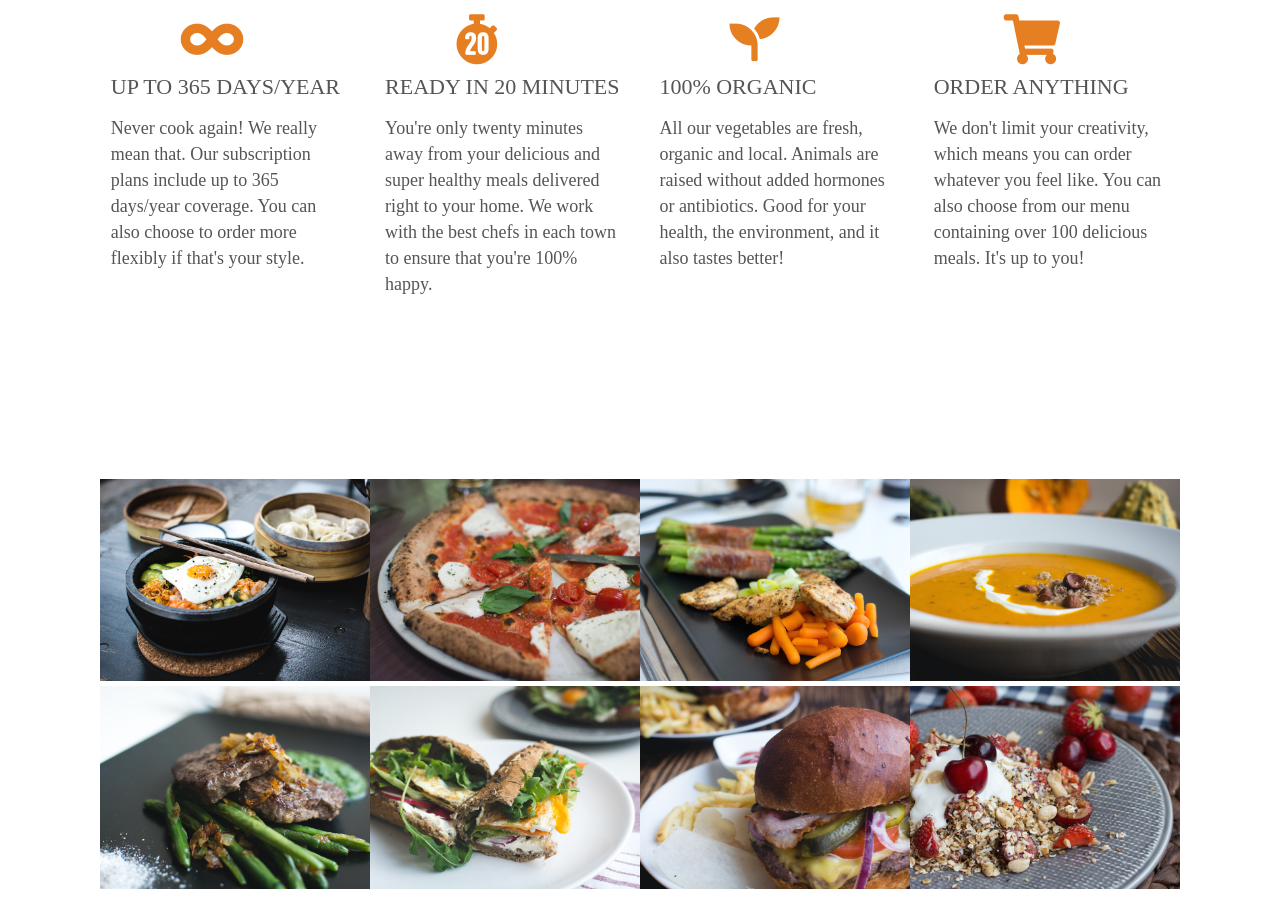
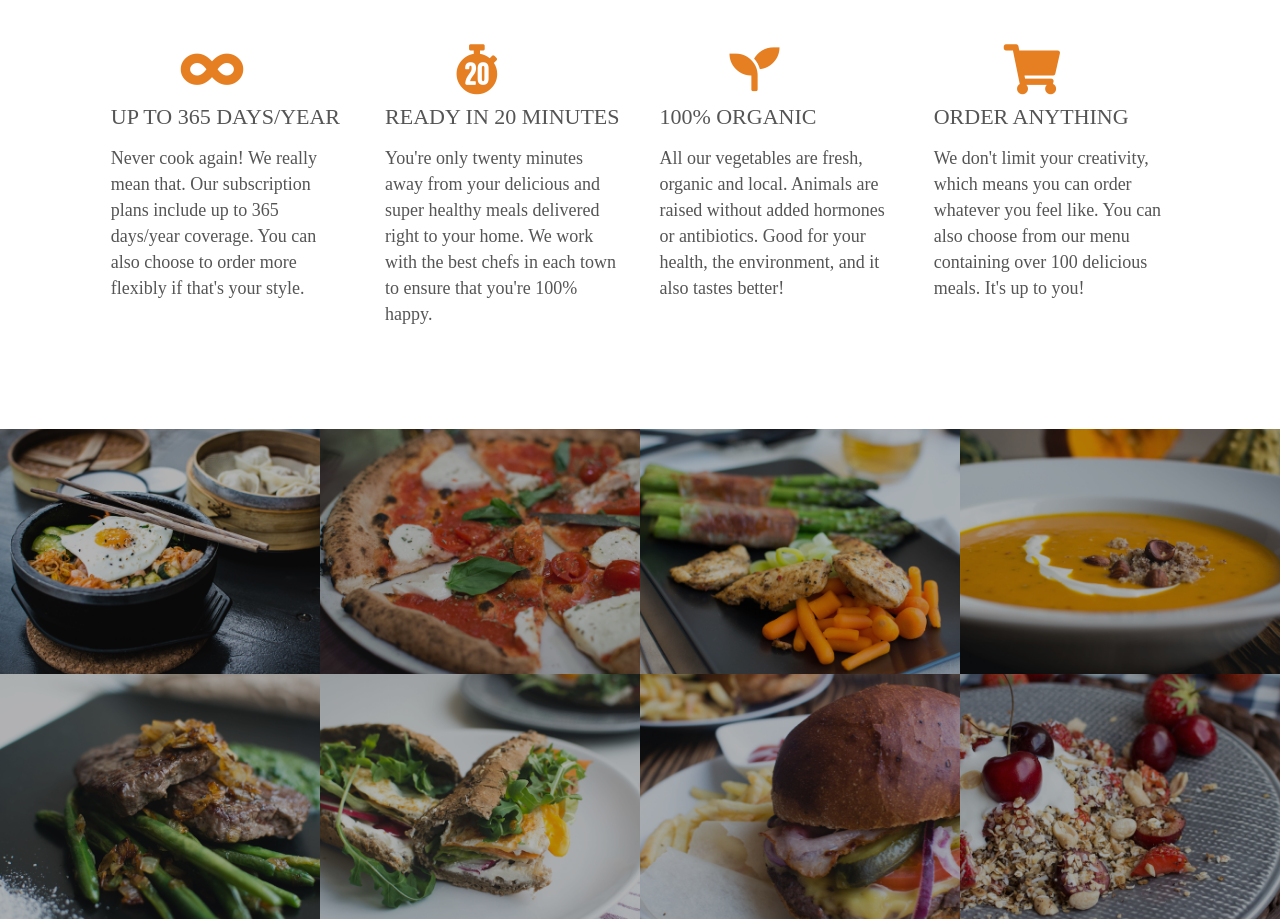
Before and after one commit to Boramm-Choi/Food-website, a plain HTML site: page index.html in a window 1280 px wide. Shown: the part 1050-1969 px from the top of the page. Before the commit the page ends 1944 px from the top, so only its background shows below. Drawn offline with Linux system fonts and the light colour scheme.

Commit message:
Part2. budiling meals section
adding css to meal-photo

```diff
--- a/index.css
+++ b/index.css
@@ -81,8 +81,10 @@ font-size: 110%;
 margin-bottom: 15px;
 }
 
-
-
+/* Features */
+.section-features .long-copy{
+margin-bottom: 30px;
+}
 /* Paragrah */
 .long-copy{
 line-height: 145%;
@@ -199,6 +201,11 @@ border-bottom:2px solid #e67e22;
 }
 
 /* Meals */
+
+.section-meals{
+padding: 0;
+}
+
 .meals-showcase{
 list-style: none;
 width: 100%;
@@ -212,9 +219,19 @@ width: 25%;
 .meal-photo{
 width: 100%;
 margin: 0;
+overflow: hidden;
+background-color: #000000;
 }
 
 .meal-photo img{
+opacity: 0.7;
 width: 100%;
 height: auto;
+transform: scale(1.15);
+transition: transform 0.5s, opacity 0.5s;
 }
+
+.meal-photo img:hover{
+opacity: 1;
+transform: scale(1.04);
+}
```
